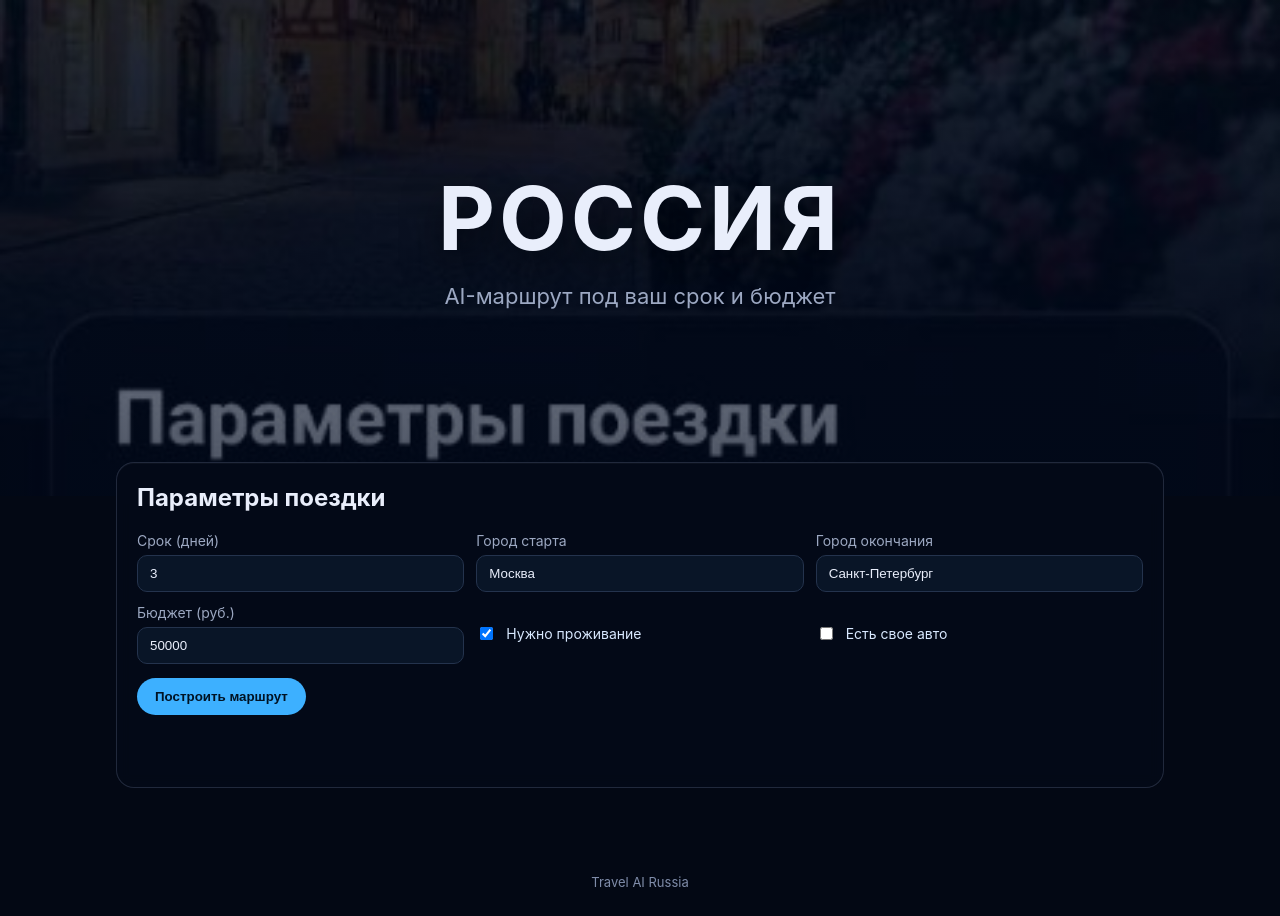
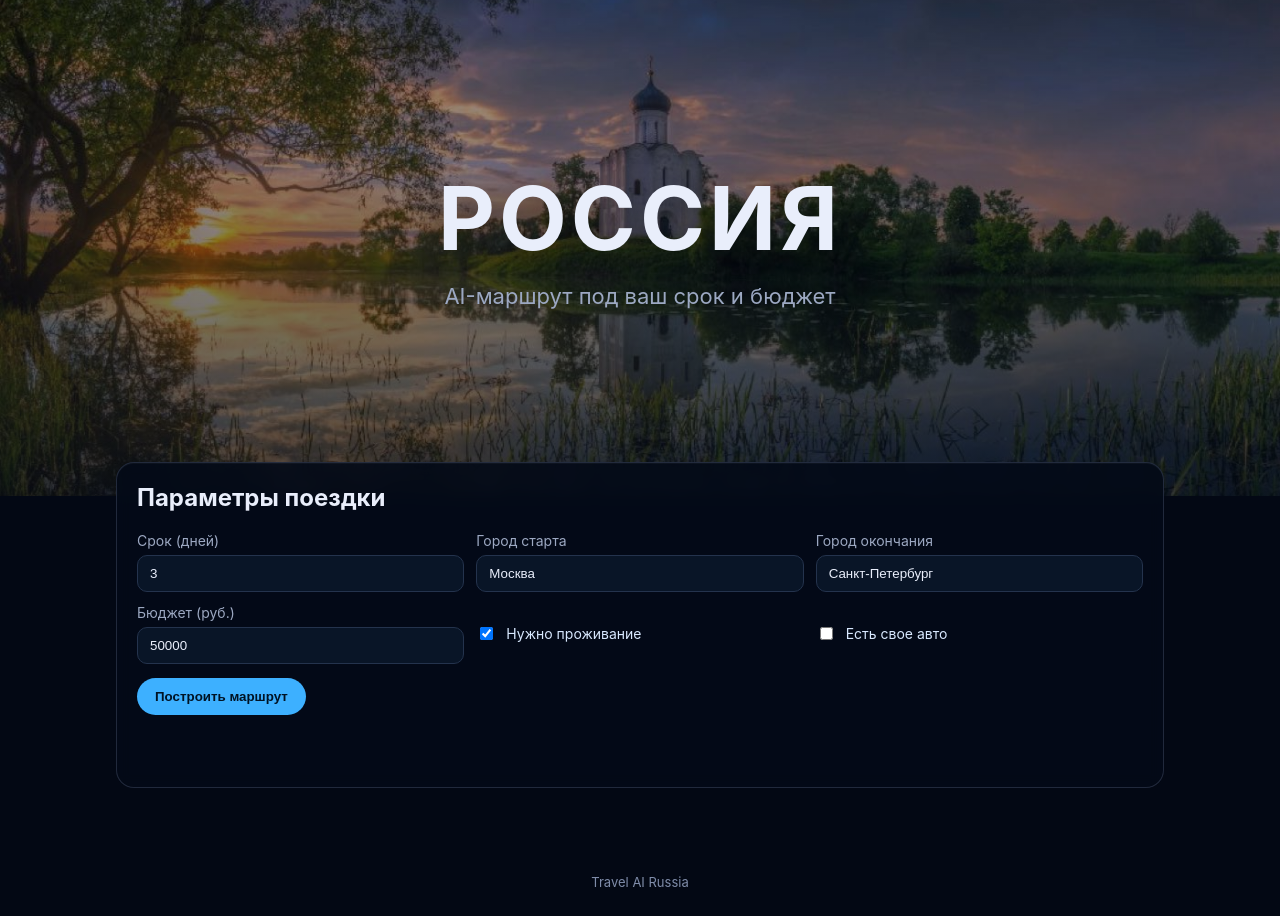
Before and after one commit to Wailance/travel-ai-russia, a website: page index.html in a window 1280 px wide. Drawn offline with Linux system fonts and the light colour scheme.

Commit message:
Use optimized hero background image for faster loading.
Switch the hero to a compressed local JPEG asset provided by the user to reduce page weight while keeping the desired visual style.

Co-authored-by: Cursor <cursoragent@cursor.com>

```diff
--- a/public/styles.css
+++ b/public/styles.css
@@ -25,7 +25,7 @@ body {
       rgba(0, 8, 24, 0.28),
       rgba(0, 8, 24, 0.68)
     ),
-    url("./hero-bg-reference.png")
+    url("./hero-bg-optimized.jpg")
       center / cover no-repeat;
   background-size: cover;
   background-position: center 38%;
```
Also changed, not shown: public/hero-bg-optimized.jpg (added).
